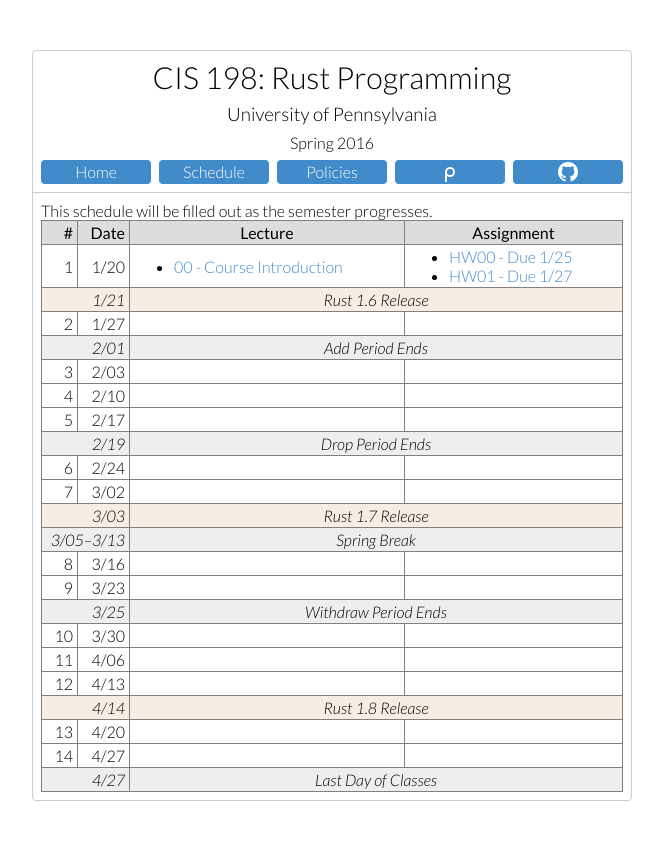
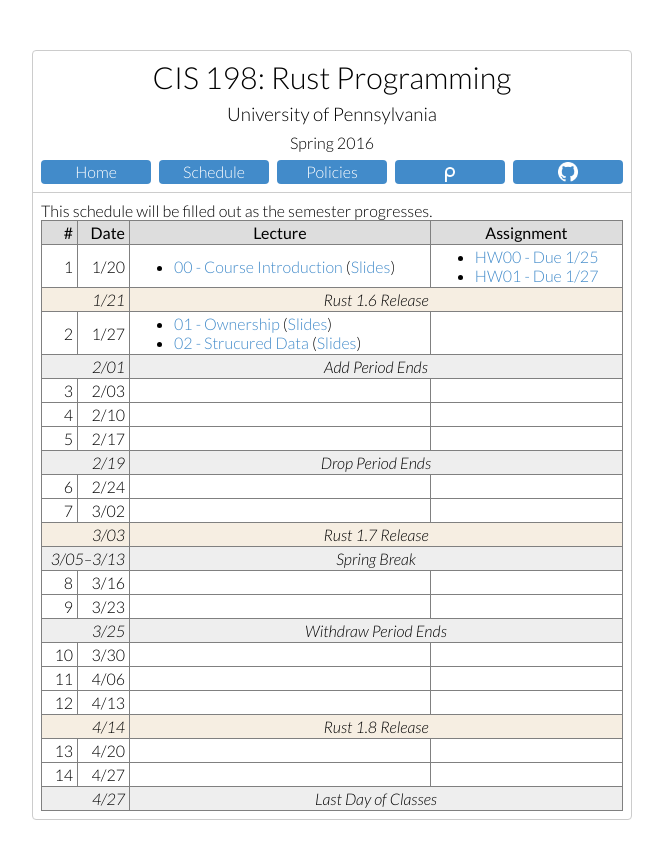
Before and after one commit to cis198-2016s/cis198-2016s.github.io, a Jekyll site: the page built from schedule/index.html, in a window 1280 px wide. Shown: the top 859 px of the page, without its empty margins (308-971 px from the left). Built offline with Jekyll 4.4.1, drawn with Linux system fonts in a browser that asks for light colours.

Commit message:
Add links to lectures 1/2.

```diff
--- a/schedule/index.html
+++ b/schedule/index.html
@@ -60,7 +60,8 @@
         <td> 1</td><td>1/20</td>
         <td>
           <ul>
-            <li><a href="/slides/00/">00 - Course Introduction</a></li>
+            <li><a href="https://github.com/cis198-2016s/slides/blob/gh-pages/00/content.md">
+                00 - Course Introduction</a> (<a href="/slides/00/">Slides</a>)</li>
           </ul>
         </td>
         <td>
@@ -75,7 +76,14 @@
       </tr>
       <tr>
         <td> 2</td><td>1/27</td>
-        <td></td>
+        <td>
+          <ul>
+            <li><a href="https://github.com/cis198-2016s/slides/blob/gh-pages/01/content.md">
+                01 - Ownership</a> (<a href="/slides/01/">Slides</a>)</li>
+            <li><a href="https://github.com/cis198-2016s/slides/blob/gh-pages/02/content.md">
+                02 - Strucured Data</a> (<a href="/slides/02/">Slides</a>)</li>
+          </ul>
+        </td>
         <td></td>
       </tr>
       <tr class="schedevent">
```
